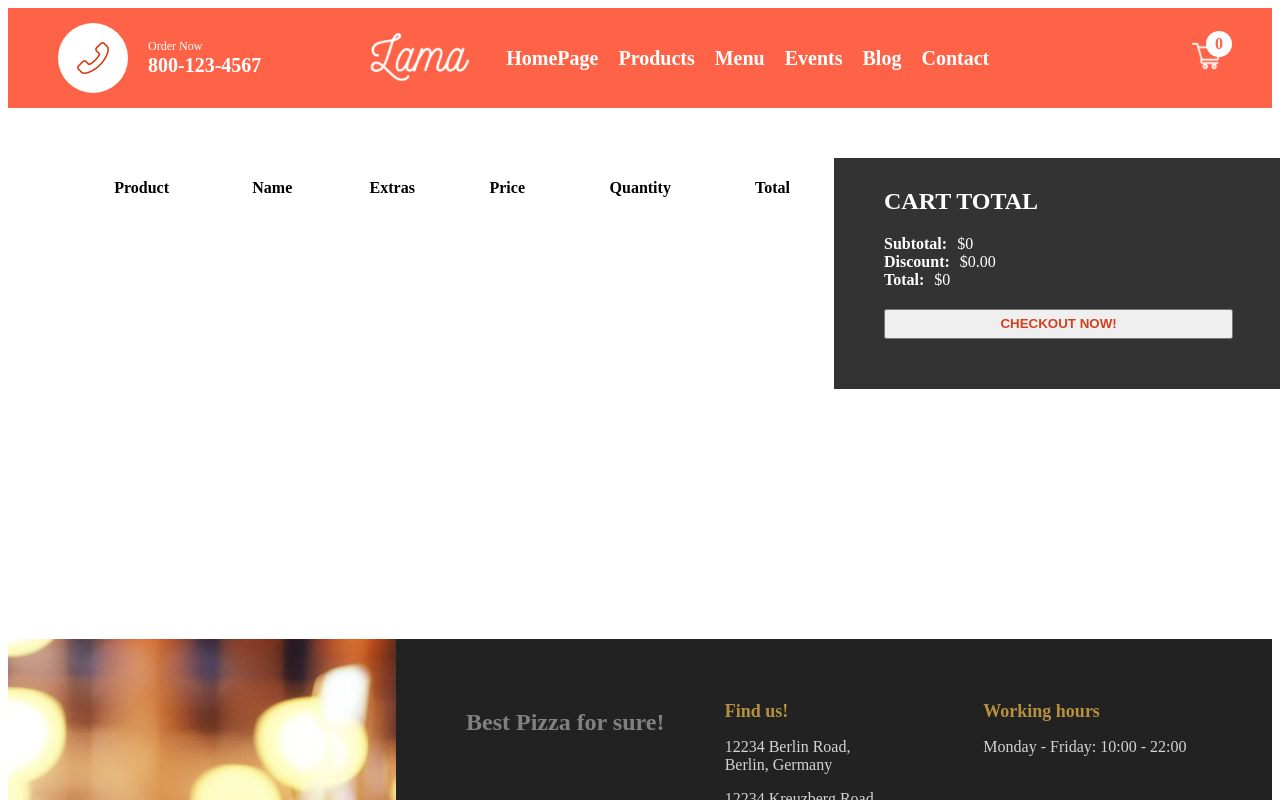
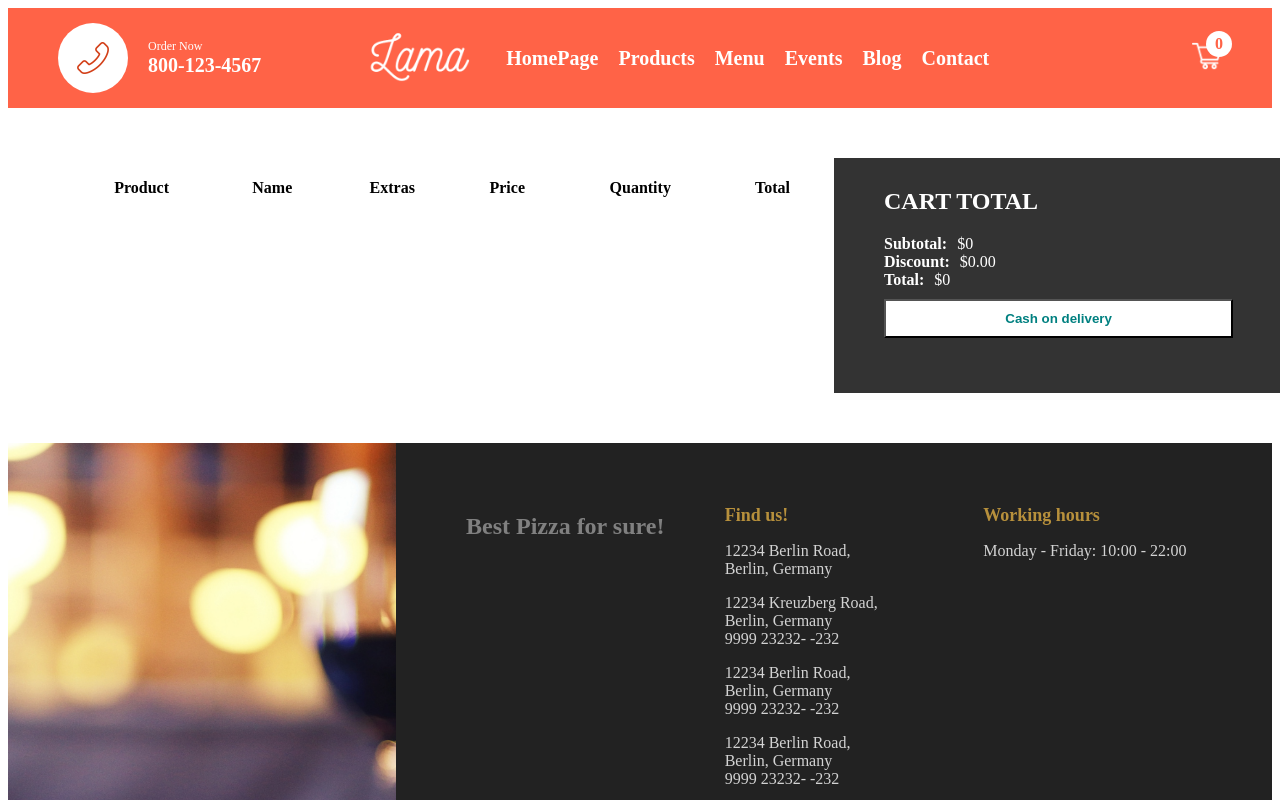
Before and after one commit to AldoCasareto/Pizza_NextJS, a Next.js app: page /cart in a window 1280 px wide. Both pictures are taken after a click on the button "CHECKOUT NOW!". Shown: the top 800 px of the page. Built offline with nearby package versions, Linux system fonts and the light colour scheme.

Commit message:
paypal implemented

```diff
--- a/pages/cart.jsx
+++ b/pages/cart.jsx
@@ -7,14 +7,12 @@ import {
   usePayPalScriptReducer,
 } from "@paypal/react-paypal-js";
 
-
-import { useEffect } from "react";
-
-
+import { useEffect, useState } from "react";
 
 const Cart = () => {
   const dispatch = useDispatch();
   const cart = useSelector((state) => state.cart);
+  const [open, setOpen] = useState(false);
   const amount = "2";
   const currency = "USD";
   const style = { layout: "vertical" };
@@ -140,18 +138,26 @@ const Cart = () => {
           <div className={styles.totalText}>
             <b className={styles.totalTextTitle}>Total:</b>${cart.total}
           </div>
-          <button className={styles.button}>CHECKOUT NOW!</button>
-        </div>
-        <div style={{ maxWidth: "750px", minHeight: "200px" }}>
+          {open ? (
+            <div className={styles.paymentMethods}>
+              <button className={styles.payButton}>Cash on delivery</button>
                <PayPalScriptProvider
               options={{
                 "client-id": "test",
                 components: "buttons",
                 currency: "USD",
+                "disable-funding": "credit,card,p24",
               }}
             >
               <ButtonWrapper currency={currency} showSpinner={false} />
             </PayPalScriptProvider>
+            </div>
+
+          ) : (
+            <button onClick={() => setOpen(true)} className={styles.button}>
+              CHECKOUT NOW!
+            </button>
+          )}
         </div>
       </div>
     </div>
--- a/styles/Cart.module.css
+++ b/styles/Cart.module.css
@@ -173,3 +173,18 @@
     width: 75%;
   }
 }
+
+.paymentMethods {
+  display: flex;
+  flex-direction: column;
+  margin-top: 10px;
+}
+
+.payButton {
+  padding: 10px 5px;
+  cursor: pointer;
+  margin-bottom: 5px;
+  background-color: white;
+  color: teal;
+  font-weight: bold;
+}
```
Lines whose indentation alone changed are shown as unchanged.
